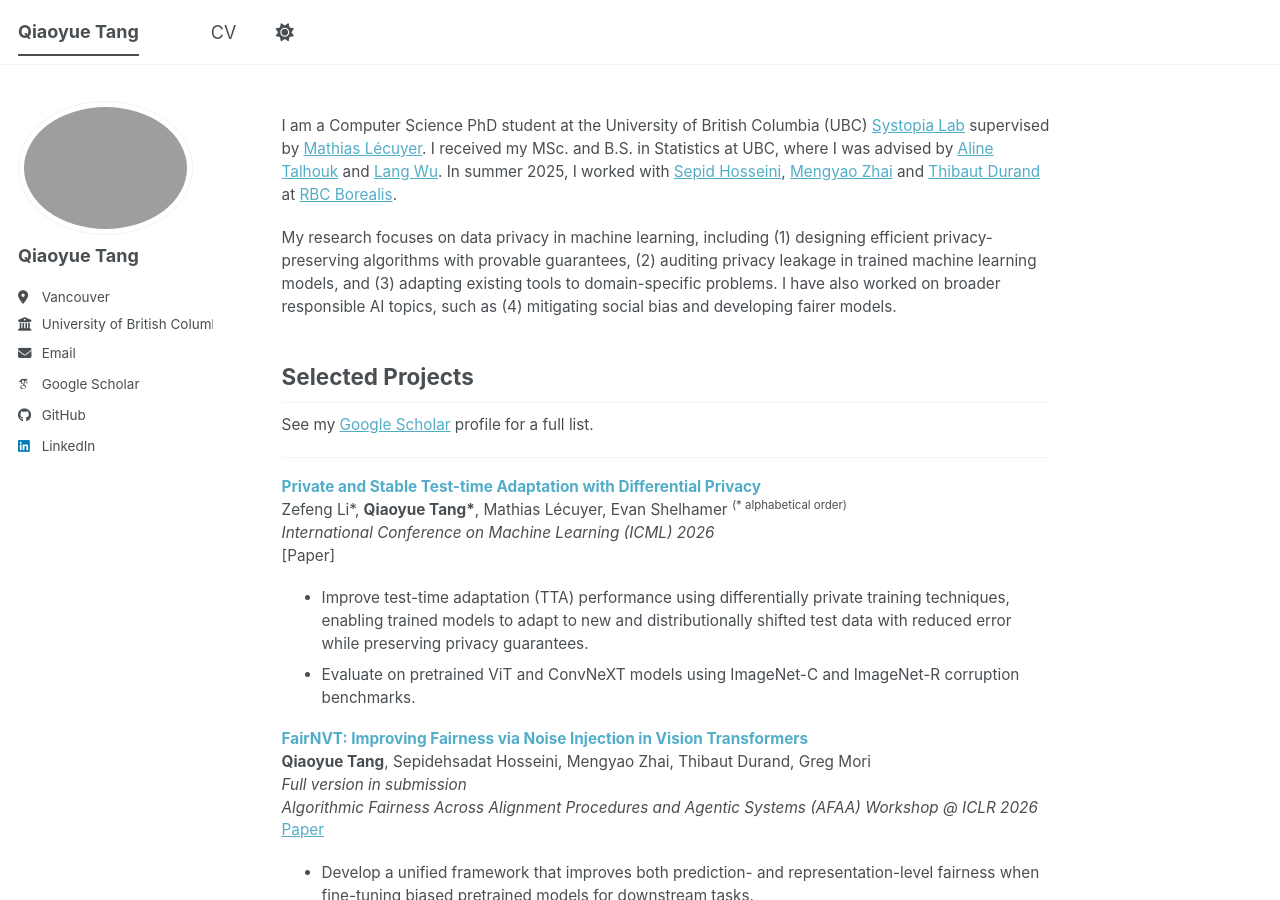
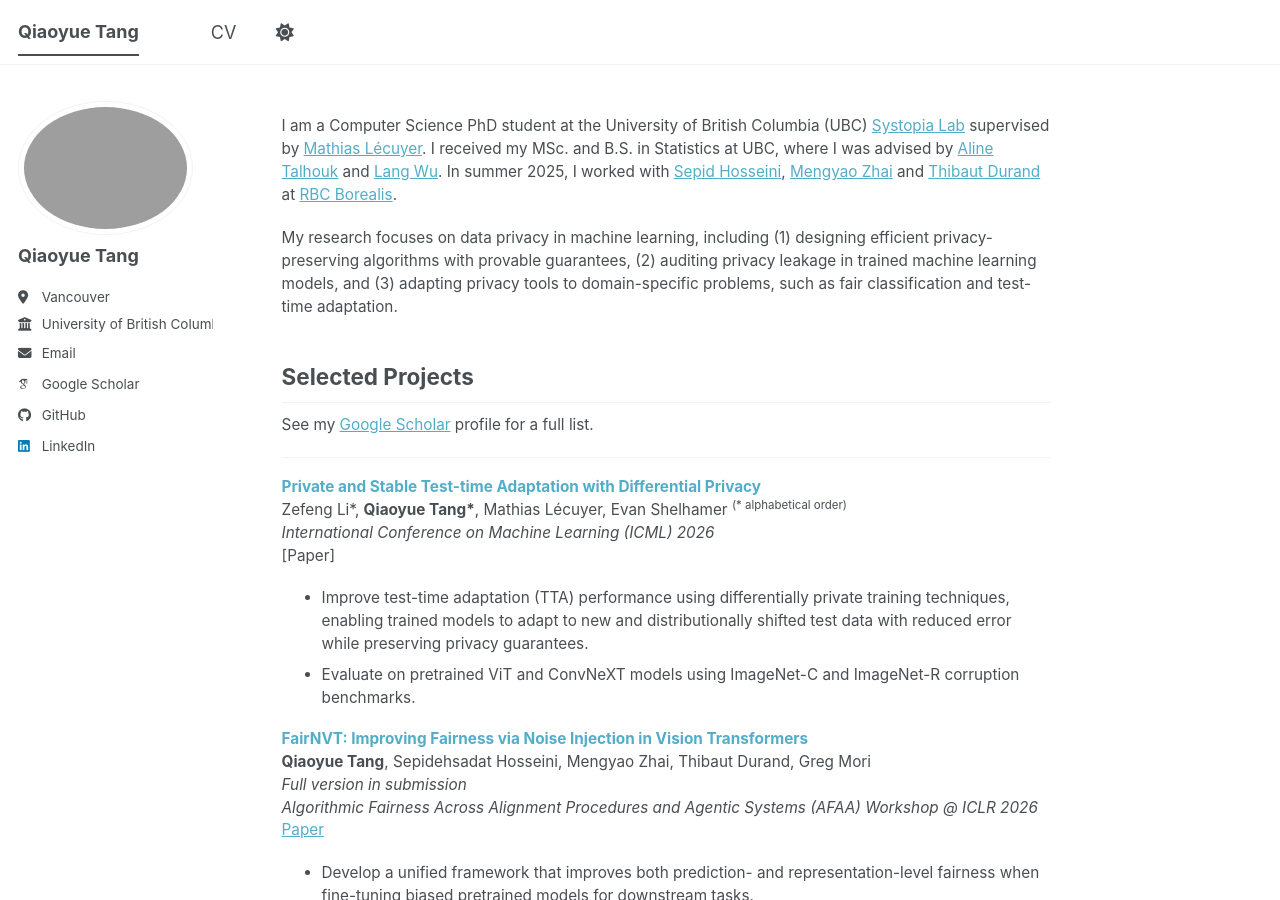
Before and after one commit to qiaoyuet/qiaoyuet.github.io, a Jekyll site: the page built from _pages/about.md, in a window 1280 px wide and 900 px high. Built offline with Jekyll 4.4.1, drawn with Linux system fonts in a browser that asks for light colours; some web fonts are replaced; a script bundle is joined from its source files by our own code; library files that are not in the unit come from our copies.

Commit message:
Update about.md

```diff
--- a/_pages/about.md
+++ b/_pages/about.md
@@ -16,9 +16,7 @@ redirect_from:
 
 I am a Computer Science PhD student at the University of British Columbia (UBC) [Systopia Lab](https://systopia.cs.ubc.ca/people) supervised by [Mathias Lécuyer](https://mathias.lecuyer.me/). I received my MSc. and B.S. in Statistics at UBC, where I was advised by [Aline Talhouk](https://talhouklab.med.ubc.ca/dr-aline-talhouk/) and [Lang Wu](https://www.stat.ubc.ca/~lang/). In summer 2025, I worked with [Sepid Hosseini](https://sepidsh.github.io/), [Mengyao Zhai](https://mzhai.weebly.com/) and [Thibaut Durand](https://github.com/durandtibo) at [RBC Borealis](https://rbcborealis.com/).
 
-My research focuses on data privacy in machine learning, including (1) designing efficient privacy-preserving algorithms with provable guarantees, (2) auditing privacy leakage in trained machine learning models, and (3) adapting existing tools to
-domain-specific problems. I have also worked on broader responsible AI topics, such as (4) mitigating social bias
-and developing fairer models.
+My research focuses on data privacy in machine learning, including (1) designing efficient privacy-preserving algorithms with provable guarantees, (2) auditing privacy leakage in trained machine learning models, and (3) adapting privacy tools to domain-specific problems, such as fair classification and test-time adaptation.
 
 
 ## Selected Projects
```
